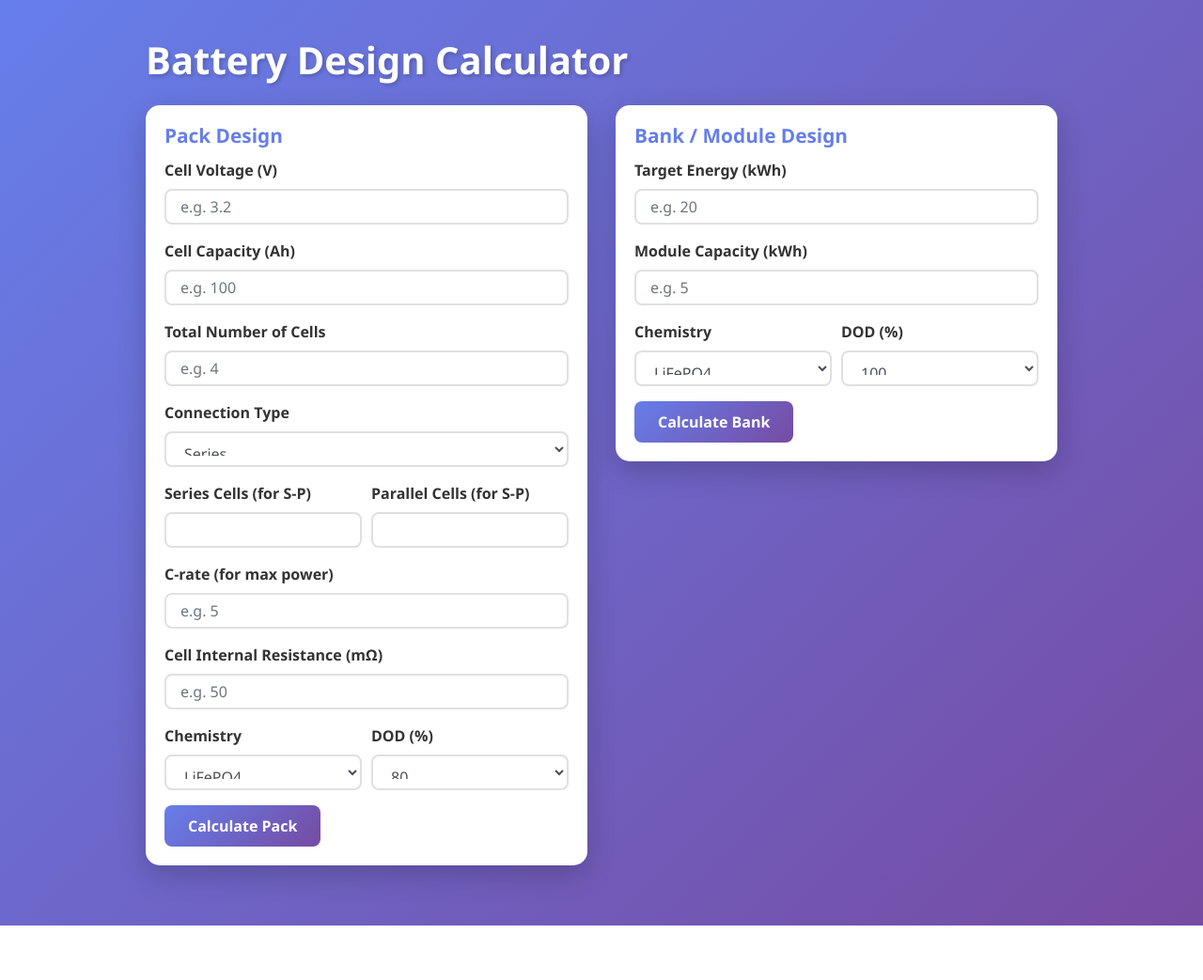
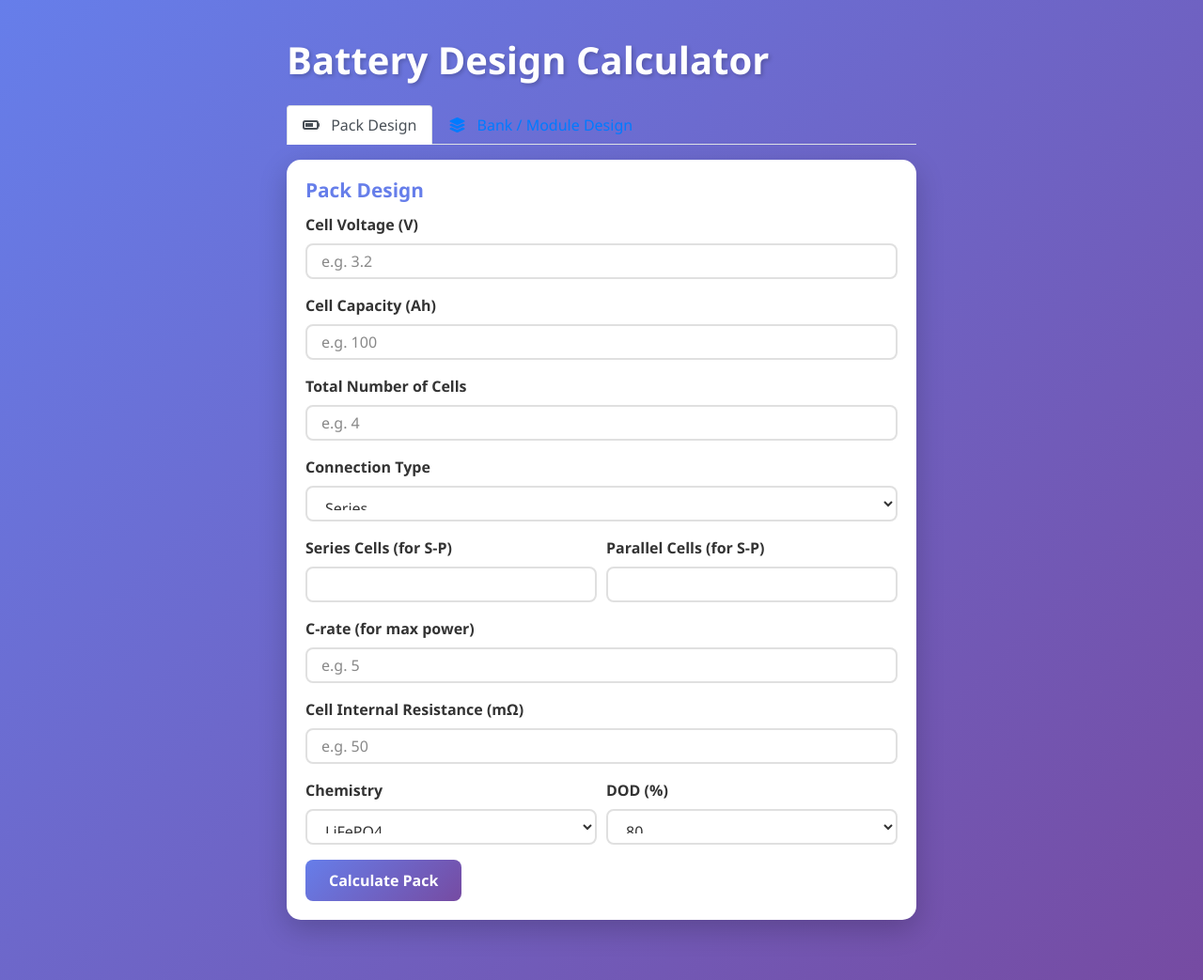
Before and after one commit to LutendoGit/battery-calculator, a Flask app: page / in a window 1280 px wide. Shown: the whole page at 94% size. Before the commit the page ends 985 px from the top, so only its background shows below. Run offline with Flask 2, Linux system fonts and the light colour scheme; parts of the project's set-up code (start-up, migrations or seed data) failed here and were passed over.

Commit message:
UI: Add tabs, icons, portrait layout, and fix input colors

```diff
--- a/templates/index.html
+++ b/templates/index.html
@@ -20,7 +20,25 @@
       }
 
       .container {
-        max-width: 1000px;
+        max-width: 700px;
+      }
+
+      /* Strong portrait-style constraints */
+      .portrait-container {
+        max-width: 700px !important;
+        margin-left: auto !important;
+        margin-right: auto !important;
+      }
+
+      .portrait-card, .tab-content .card {
+        max-width: 680px !important;
+        margin-left: auto !important;
+        margin-right: auto !important;
+      }
+
+      @media (max-width: 576px) {
+        body { padding: 20px 10px !important; }
+        .portrait-container { padding: 0 8px !important; }
       }
 
       h1 {
@@ -59,11 +77,33 @@
         border-radius: 8px;
         padding: 10px 15px;
         transition: border-color 0.3s ease;
+        background: #ffffff !important;
+        color: #333333 !important;
+      }
+
+      /* Ensure select/options and placeholders are readable */
+      select.form-control, textarea.form-control {
+        background: #ffffff !important;
+        color: #333333 !important;
+        -webkit-text-fill-color: #333333 !important;
+      }
+
+      .form-control::placeholder {
+        color: #888888 !important;
+        opacity: 1;
+      }
+
+      .form-control option {
+        color: #333333 !important;
+        background: #ffffff !important;
+        -webkit-text-fill-color: #333333 !important;
       }
 
       .form-control:focus {
         border-color: #667eea;
         box-shadow: 0 0 0 0.2rem rgba(102, 126, 234, 0.25);
+        background: #ffffff !important;
+        color: #333333 !important;
       }
 
       .btn-primary {
@@ -99,7 +139,7 @@
     </style>
   </head>
   <body>
-    <div class="container">
+    <div class="container portrait-container">
       <h1 class="mb-4">Battery Design Calculator </h1>
 
       {% with messages = get_flashed_messages(with_categories=true) %}
@@ -109,9 +149,17 @@
           {% endfor %}
         {% endif %}
       {% endwith %}
+      <ul class="nav nav-tabs mb-3" id="designTabs" role="tablist">
+        <li class="nav-item">
+          <a class="nav-link active" id="pack-tab" data-toggle="tab" href="#pack" role="tab" aria-controls="pack" aria-selected="true"><i class="fa-solid fa-battery-three-quarters mr-2"></i> Pack Design</a>
+        </li>
+        <li class="nav-item">
+          <a class="nav-link" id="bank-tab" data-toggle="tab" href="#bank" role="tab" aria-controls="bank" aria-selected="false"><i class="fa-solid fa-layer-group mr-2"></i> Bank / Module Design</a>
+        </li>
+      </ul>
 
-      <div class="row">
-        <div class="col-md-6">
+      <div class="tab-content" id="designTabsContent">
+        <div class="tab-pane fade show active" id="pack" role="tabpanel" aria-labelledby="pack-tab">
           <div class="card mb-4">
             <div class="card-body">
               <h5 class="card-title">Pack Design</h5>
@@ -182,7 +230,7 @@
           </div>
         </div>
 
-        <div class="col-md-6">
+        <div class="tab-pane fade" id="bank" role="tabpanel" aria-labelledby="bank-tab">
           <div class="card mb-4">
             <div class="card-body">
               <h5 class="card-title">Bank / Module Design</h5>
@@ -224,5 +272,24 @@
         </div>
       </div>
     </div>
+
+    <!-- JS: jQuery, Popper, Bootstrap (for tab behavior) -->
+    <script src="https://code.jquery.com/jquery-3.5.1.slim.min.js"></script>
+    <script src="https://cdn.jsdelivr.net/npm/popper.js@1.16.1/dist/umd/popper.min.js"></script>
+    <script src="https://cdn.jsdelivr.net/npm/bootstrap@4.6.2/dist/js/bootstrap.min.js"></script>
+
+    <script>
+      (function($){
+        $(function(){
+          var hash = window.location.hash;
+          if(hash){
+            $('#designTabs a[href="'+hash+'"]').tab('show');
+          }
+          $('a[data-toggle="tab"]').on('shown.bs.tab', function (e) {
+            history.replaceState(null, null, e.target.hash);
+          });
+        });
+      })(jQuery);
+    </script>
   </body>
 </html>
```
